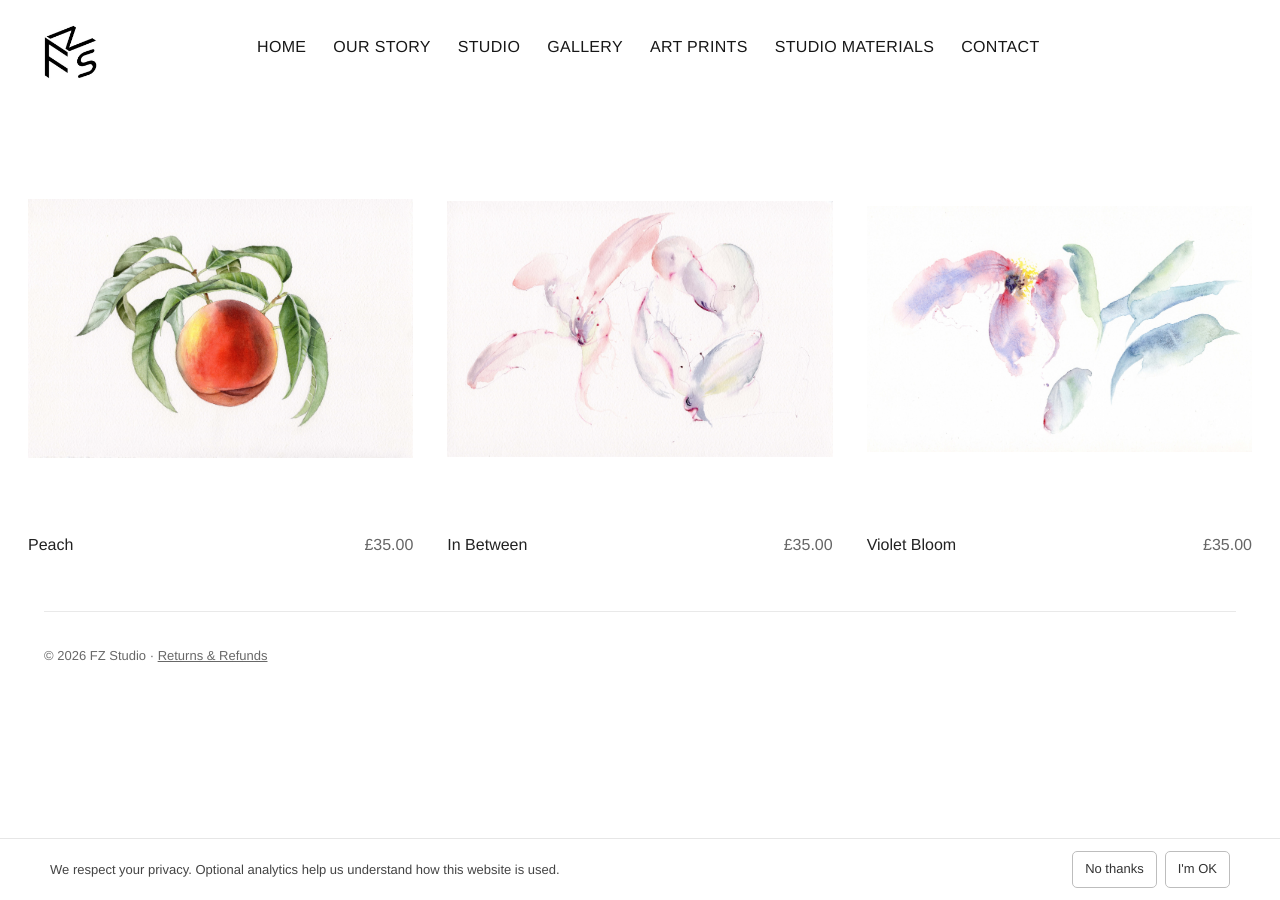
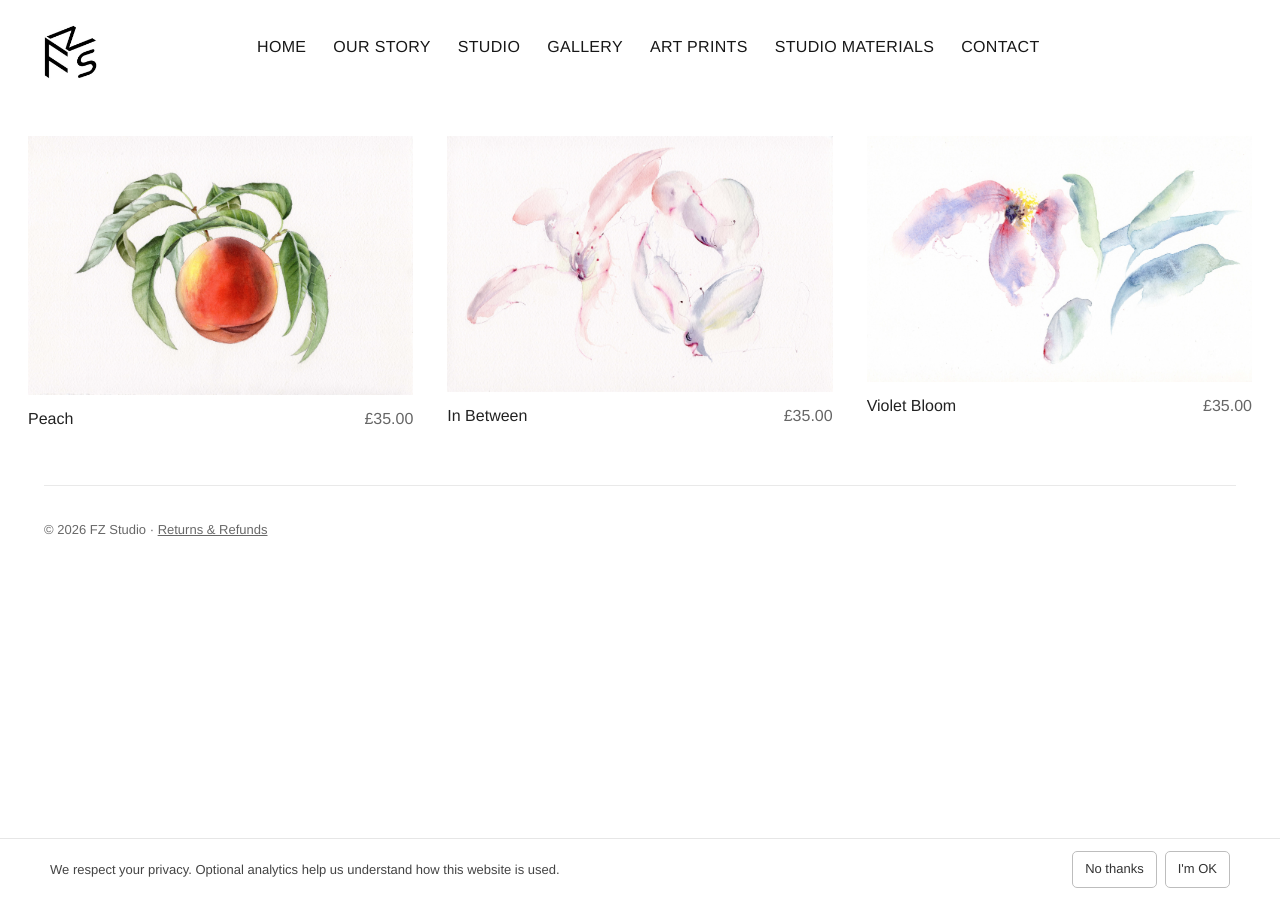
Before and after one commit to Leondecoding/fz-studio-v2, a Jekyll site: the page built from art-prints.html, in a window 1280 px wide. Built offline with Jekyll 4.4.1, drawn with Linux system fonts in a browser that asks for light colours; comment, search, counter and statistics services are not loaded.

Commit message:
Refine art print layout and details

```diff
--- a/art-prints.html
+++ b/art-prints.html
@@ -21,14 +21,13 @@ permalink: /art-prints/
   .print-card-link{display:block;color:inherit;text-decoration:none}
   .print-thumb{
     width:100%;
-    aspect-ratio:1/1;
     border:0;
     border-radius:0;
     background:transparent;
     overflow:hidden;
   }
-  .print-thumb img{width:100%;height:100%;object-fit:contain;display:block}
-  .print-placeholder{width:100%;height:100%;background:#f2f2f0}
+  .print-thumb img{width:100%;height:auto;display:block}
+  .print-placeholder{width:100%;aspect-ratio:1/1;background:#f2f2f0}
   .print-info{
     display:flex;
     justify-content:space-between;
```
Also changed, not shown: _products/in-between.md (+1 -0 lines), _products/peach-study.md (+1 -0 lines), _products/violet-bloom.md (+1 -0 lines).
